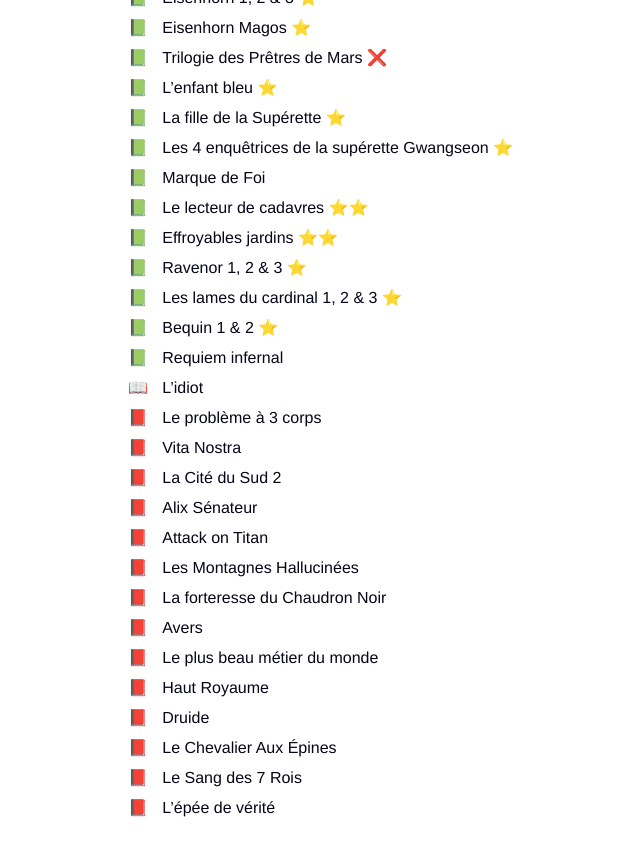
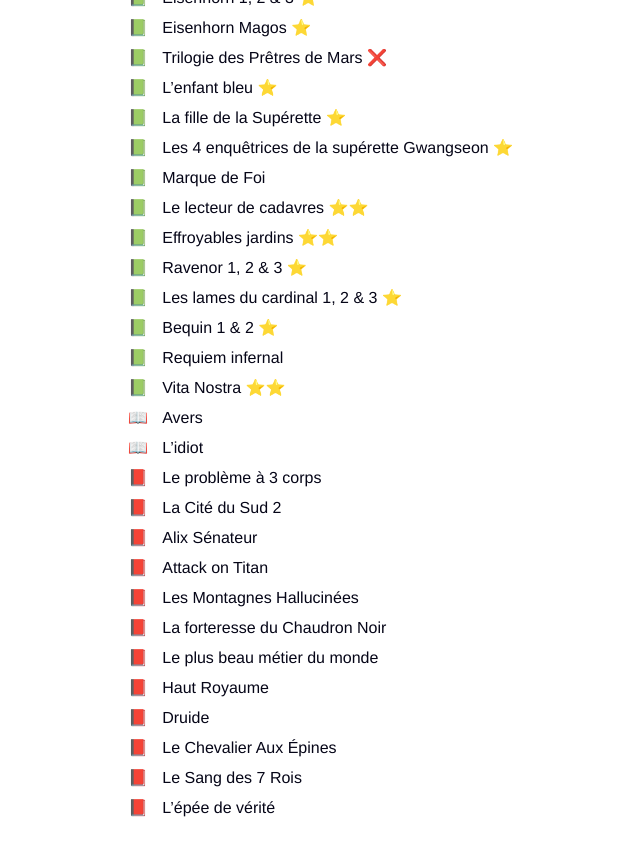
Before and after one commit to Karalix/Karalix.github.io, a Jekyll site: the page built from library.md, in a window 1280 px wide and 900 px high, scrolled down 1320 px. Shown: the top 856 px of the window, without its empty margins (259-899 px from the left). Built offline with Jekyll 4.4.1, drawn with Linux system fonts in a browser that asks for light colours; some web fonts are replaced; comment, search, counter and statistics services are not loaded.

```diff
--- a/library.md
+++ b/library.md
@@ -64,15 +64,15 @@ Un mot de passe vous est demandé ? C'est `Vivelebrocoli`.
 📗 | Les lames du cardinal 1, 2 & 3 ⭐
 📗 | Bequin 1 & 2 ⭐
 📗 | Requiem infernal
+📗 | Vita Nostra ⭐⭐
+📖 | Avers
 📖 | L'idiot
 📕 | Le problème à 3 corps
-📕 | Vita Nostra
 📕 | La Cité du Sud 2
 📕 | Alix Sénateur
 📕 | Attack on Titan
 📕 | Les Montagnes Hallucinées
 📕 | La forteresse du Chaudron Noir
-📕 | Avers
 📕 | Le plus beau métier du monde
 📕 | Haut Royaume
 📕 | Druide
```
